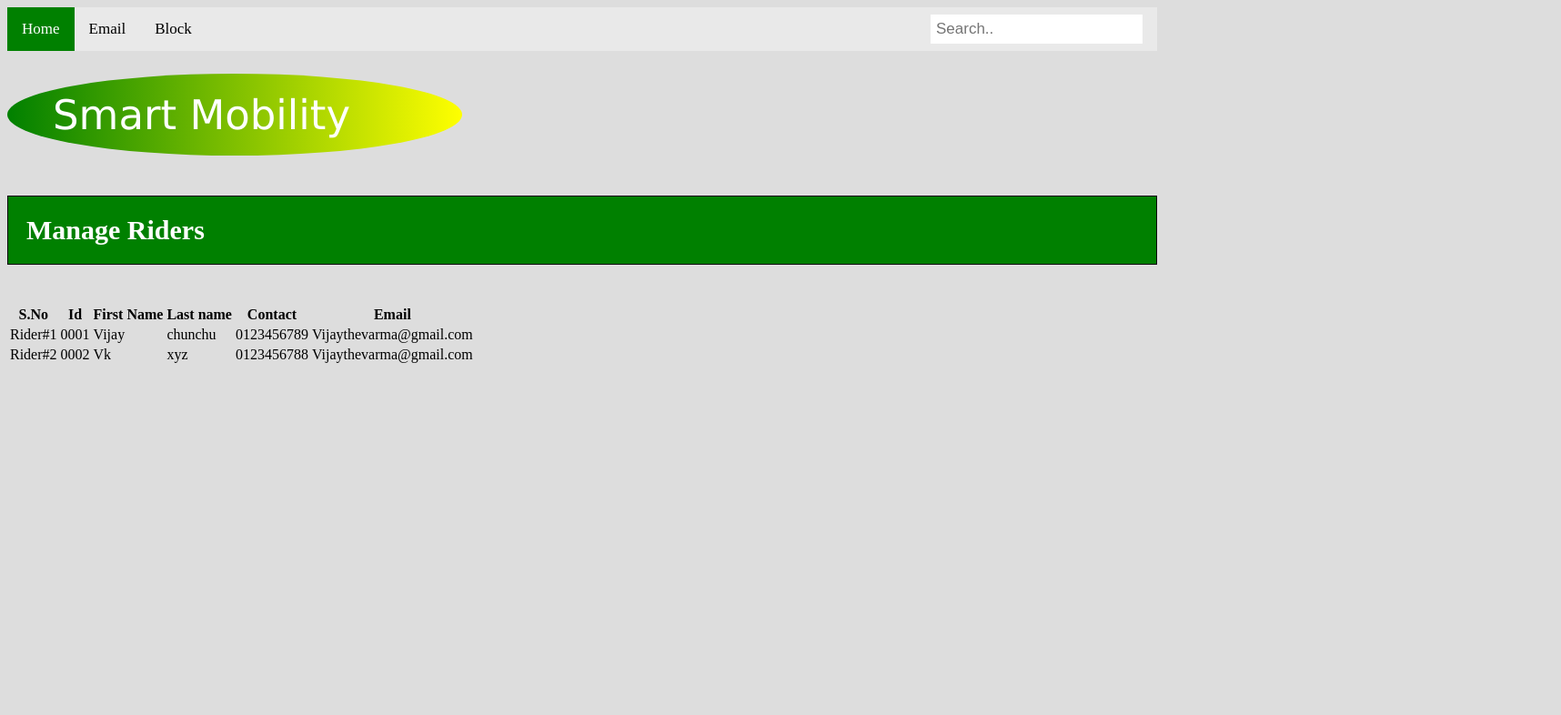
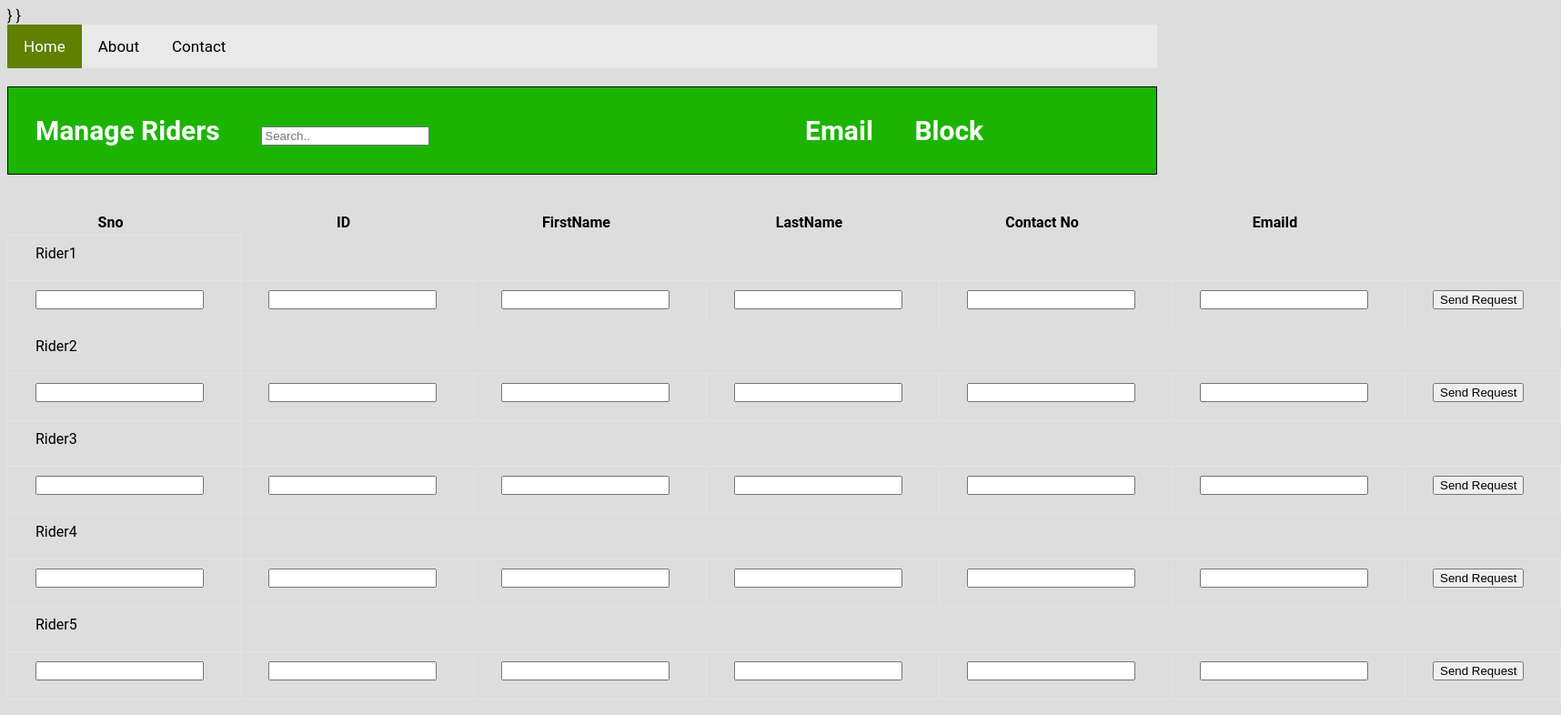
Before and after one commit to Vkvarmach/GDP-Web-App, a website: page public/m_riders.html in a window 1280 px wide. Shown: the whole page at 91% size, 1716 px wide, since content can reach past the window. Drawn offline with Linux system fonts and the light colour scheme.

Commit message:
commit riders files to main

```diff
--- a/public/m_riders.html
+++ b/public/m_riders.html
@@ -5,63 +5,164 @@
 
 
     <title><br>M_Riders</br></title>
-
+    <script src ="https://www.gstatic.com/firebasejs/9.9.4/firebase-app.js"></script>
+    <script src = "https://www.gstatic.com/firebasejs/9.9.4/firebase-database.js"></script>
 
 </head>
 
 <body>
-    <link rel="stylesheet" href="style.css">
+
+
+  <script>
+
+
+    const firebaseConfig = {
+      apiKey: "AIzaSyDghAAvMSGvON4Lmd-jop0VyjOiAC5t8lM",
+      authDomain: "smart-mobility-ios.firebaseapp.com",
+      databaseURL: "https://smart-mobility-ios-default-rtdb.firebaseio.com",
+      projectId: "smart-mobility-ios",
+      storageBucket: "smart-mobility-ios.appspot.com",
+      messagingSenderId: "727144855934",
+      appId: "1:727144855934:web:2ca21a0d262114a85ddb2f",
+      measurementId: "G-5SNWQ6NS22"
+    };
+
+    // Initialize Firebase
+    const app = initializeApp(firebaseConfig);
+    const analytics = getAnalytics(app);
+    const firebaseRef = firebase.database.ref("users");
+    firebaseRef.on("value"  ,  function(snapshot)
+    {
+      snapshot.forEach(function(element){
+        document.querySelector('#root').innerHTML =
+        <div>${element.val()}</div>
+      });
+    })
+    </script>
+
+
+
+      }
+    }
+
+
+
+  </script>
+
+    <link rel="stylesheet" href="riders.css">
+
 
 
 
     <div class="topnav">
         <a class="active" href="index.html">Home</a>
-        <a href="#about">Email</a>
-        <a href="#contact">Block</a>
-        <input type="text" placeholder="Search..">
+        <a href="#about">About</a>
+        <a href="#contact">Contact</a>
+
     </div>
-    <svg height="130" width="1500">
-        <defs>
-          <linearGradient id="grad1" x1="0%" y1="0%" x2="100%" y2="0%">
-            <stop offset="0%" style="stop-color: green;stop-opacity:1" />
-            <stop offset="100%" style="stop-color: yellow;stop-opacity:1" />
-          </linearGradient>
-        </defs>
-
-        <ellipse cx="250" cy="70" rx="250" ry="45" fill="url(#grad1)" />
-        <text fill="#ffffff" font-size="45" font-family="Verdana" x="50" y="86">Smart Mobility</text>
-        Sorry, your browser does not support inline SVG.
-      </svg>
 
 
-    <h2 class="M_Riders">Manage Riders</h2>
+    <h1 class="M_Riders">Manage Riders  &emsp;
+
+    <input type="text" placeholder="Search..">&emsp;&emsp;&emsp;&emsp;
+    &emsp;&emsp;&emsp;&emsp;&emsp;&emsp;&emsp;&emsp;&emsp;
+
+    <label for="Email">Email </label>&emsp;
+    <label for="Block">Block</label><br>
+
+  </h1>
     <br>
-    <table>
+
+
+    <table id="example" class="display" style="width:100%">
+      <thead>
           <tr>
-          <th>S.No</th>
-          <th>Id</th>
-          <th>First Name</th>
-          <th>Last name</th>
-          <th>Contact</th>
-          <th>Email</th>
+              <th>Sno</th>
+              <th>ID</th>
+              <th>FirstName</th>
+              <th>LastName</th>
+              <th>Contact No</th>
+              <th>EmaiId</th>
+
           </tr>
+          <td>Rider1</td>
+      </thead>
+      <tbody>
           <tr>
-          <td>Rider#1</td>
-          <td>0001</td>
-          <td>Vijay</td>
-          <td>chunchu</td>
-          <td>0123456789</td>
-          <td>Vijaythevarma@gmail.com</td>
+
+            <td><input type="text" id="row-1-age" name="row-1-age" value=""></td>
+              <td><input type="text" id="row-1-age" name="row-1-age" value=""></td>
+              <td><input type="text" id="row-1-position" name="row-1-position" value=""></td>
+              <td><input type="text" id="row-1-office" name="row-1-office">
+               <td><input type="text" id="row-1-office" name="row-1-office">
+               <td><input type="text" id="row-1-office" name="row-1-office">
+               <td> <input type="submit" value="Send Request">
+              </select></td>
           </tr>
+
+          <td>Rider2</td>
           <tr>
-            <td>Rider#2</td>
-            <td>0002</td>
-            <td>Vk</td>
-            <td>xyz</td>
-            <td>0123456788</td>
-            <td>Vijaythevarma@gmail.com</td>
+
+            <td><input type="text" id="row-1-age" name="row-1-age" value=""></td>
+              <td><input type="text" id="row-1-age" name="row-1-age" value=""></td>
+              <td><input type="text" id="row-1-position" name="row-1-position" value=""></td>
+              <td><input type="text" id="row-1-office" name="row-1-office">
+               <td><input type="text" id="row-1-office" name="row-1-office">
+               <td><input type="text" id="row-1-office" name="row-1-office">
+                <td> <input type="submit" value="Send Request">
+
+              </select></td>
           </tr>
-      </table>
+
+          <td>Rider3</td>
+          <tr>
+
+            <td><input type="text" id="row-1-age" name="row-1-age" value=""></td>
+              <td><input type="text" id="row-1-age" name="row-1-age" value=""></td>
+              <td><input type="text" id="row-1-position" name="row-1-position" value=""></td>
+              <td><input type="text" id="row-1-office" name="row-1-office">
+               <td><input type="text" id="row-1-office" name="row-1-office">
+               <td><input type="text" id="row-1-office" name="row-1-office">
+                <td> <input type="submit" value="Send Request">
+
+              </select></td>
+          </tr>
+
+          <td>Rider4</td>
+          <tr>
+
+            <td><input type="text" id="row-1-age" name="row-1-age" value=""></td>
+              <td><input type="text" id="row-1-age" name="row-1-age" value=""></td>
+              <td><input type="text" id="row-1-position" name="row-1-position" value=""></td>
+              <td><input type="text" id="row-1-office" name="row-1-office">
+               <td><input type="text" id="row-1-office" name="row-1-office">
+               <td><input type="text" id="row-1-office" name="row-1-office">
+                <td> <input type="submit" value="Send Request">
+
+              </select></td>
+          </tr>
+
+          <td>Rider5</td>
+          <tr>
+
+            <td><input type="text" id="row-1-age" name="row-1-age" value=""></td>
+              <td><input type="text" id="row-1-age" name="row-1-age" value=""></td>
+              <td><input type="text" id="row-1-position" name="row-1-position" value=""></td>
+              <td><input type="text" id="row-1-office" name="row-1-office">
+               <td><input type="text" id="row-1-office" name="row-1-office">
+               <td><input type="text" id="row-1-office" name="row-1-office">
+                <td> <input type="submit" value="Send Request">
+
+              </select></td>
+          </tr>
+
+
+      </tbody>
+
+
+
+
+
 
 </body>
 
--- /dev/null
+++ b/public/riders.css
@@ -0,0 +1,191 @@
+body {
+  background-color: #723434;
+  font-family: "Roboto", sans-serif;
+}
+.SM{
+    padding: 30px;
+    text-align: center;
+    font-weight:bolder ;
+    font-size: 35px;
+    background-color: green;
+    color: white;
+}
+
+body {
+
+    background-color: #ddd;
+    background-position: center;
+    background-size: cover;
+    height: 109vh;
+    background-repeat: no-repeat;
+}
+.button1{
+   text-align: center;
+   background-color: green;
+   color: white;
+   padding: 32px;
+   width: 100%;
+   font-size: 20px;
+   font-weight: bolder;
+}
+
+.button2{
+
+    background-color: green;
+    padding: 32px;
+    width: 100%;
+    color: white;
+    font-size: 20px;
+    font-weight: bolder;
+}
+
+.button3{
+    background-color: green;
+    padding: 32px;
+    color: white;
+    width: 100%;
+    font-size: 20px;
+    font-weight: bolder;
+}
+
+.button4{
+    background-color: green;
+    padding: 32px;
+    color: white;
+    width: 100%;
+    font-size: 20px;
+    font-weight: bolder;
+}
+
+.button5{
+    background-color: green;
+    padding: 32px;
+    color: white;
+    width: 100%;
+    font-size: 20px;
+    font-weight: bolder;
+}
+.sec{
+  float: left;
+  width: fit-content 7;
+  background:green;
+  padding: 20px;
+
+}
+
+/* for riders page*/
+.M_Riders{
+ padding: 30px;
+ background-size: contain,cover;
+ background-color: rgb(28, 180, 0);
+ border: 1px solid rgb(5, 5, 5);
+ margin: 50;
+ color: white;
+ font-size: 30px;
+ font-weight: bolder;
+}
+
+/* Add a black background color to the top navigation bar */
+.topnav {
+    overflow: hidden;
+    background-color: #e9e9e9;
+  }
+
+  /* Style the links inside the navigation bar */
+  .topnav a {
+    float: left;
+    display: block;
+    color: black;
+    text-align: center;
+    padding: 14px 18px;
+    text-decoration: none;
+    font-size: 17px;
+  }
+
+  /* Change the color of links on hover */
+  .topnav a:hover {
+    background-color: #ddd;
+    color: black;
+  }
+
+  /* Style the "active" element to highlight the current page */
+  .topnav a.active {
+    background-color: rgb(96, 128, 0);
+    color: white;
+  }
+
+  /* Style the search box inside the navigation bar */
+  .topnav input[type=text] {
+    float: right;
+    padding: 6px;
+    border: none;
+    margin-top: 8px;
+    margin-right: 18px;
+    font-size: 17px;
+  }
+
+  /* When the screen is less than 600px wide, stack the links and the search field vertically instead of horizontally */
+  @media screen and (max-width: 600px) {
+    .topnav a, .topnav input[type=text] {
+      float: none;
+      display: block;
+      text-align: left;
+      width: 100%;
+      margin: 0;
+      padding: 14px;
+    }
+    .topnav input[type=text] {
+      border: 1px solid #ccc;
+    }
+  }
+  .nm{
+    text-align: center;
+  }
+
+/* for table contents adding in riders page */
+  table{
+    border-collapse: collapse;
+    width: 400px;
+  }
+  table th {
+    text-align:left
+    background-color #3a6070
+    color #FFF;
+    padding: 4px 90px 4px 60px
+  }
+
+
+  table td{
+    border: 1px solid #e3e3e3;
+    padding:4px 8px;
+  }
+  table td {
+    padding-top: 10px;
+    padding-bottom: 20px;
+    padding-left: 30px;
+    padding-right: 40px;
+  }
+  table td {
+    border-spacing: 30px;
+  }
+
+  Example
+/* width */
+::-webkit-scrollbar {
+  width: 10px;
+}
+
+/* Track */
+::-webkit-scrollbar-track {
+  background: #f1f1f1;
+}
+
+/* Handle */
+::-webkit-scrollbar-thumb {
+  background: #888;
+}
+
+/* Handle on hover */
+::-webkit-scrollbar-thumb:hover {
+  background: #555;
+}
--- /dev/null
+++ b/public/riders.js
@@ -0,0 +1,4 @@
+import { initializeApp } from "https://www.gstatic.com/firebasejs/9.8.2/firebase-app.js";
+import { getAnalytics } from "https://www.gstatic.com/firebasejs/9.8.2/firebase-analytics.js";
+import { getFirestore, collection, getDocs } from "https://www.gstatic.com/firebasejs/9.8.2/firebase-firestore.js";
+// import { getAnalytics } from "firebase/analytics";
```
Also changed, not shown: public/m_Bikes.html (added, +43 -0 lines), public/bikes.css (added). Lines whose indentation alone changed are shown as unchanged.
